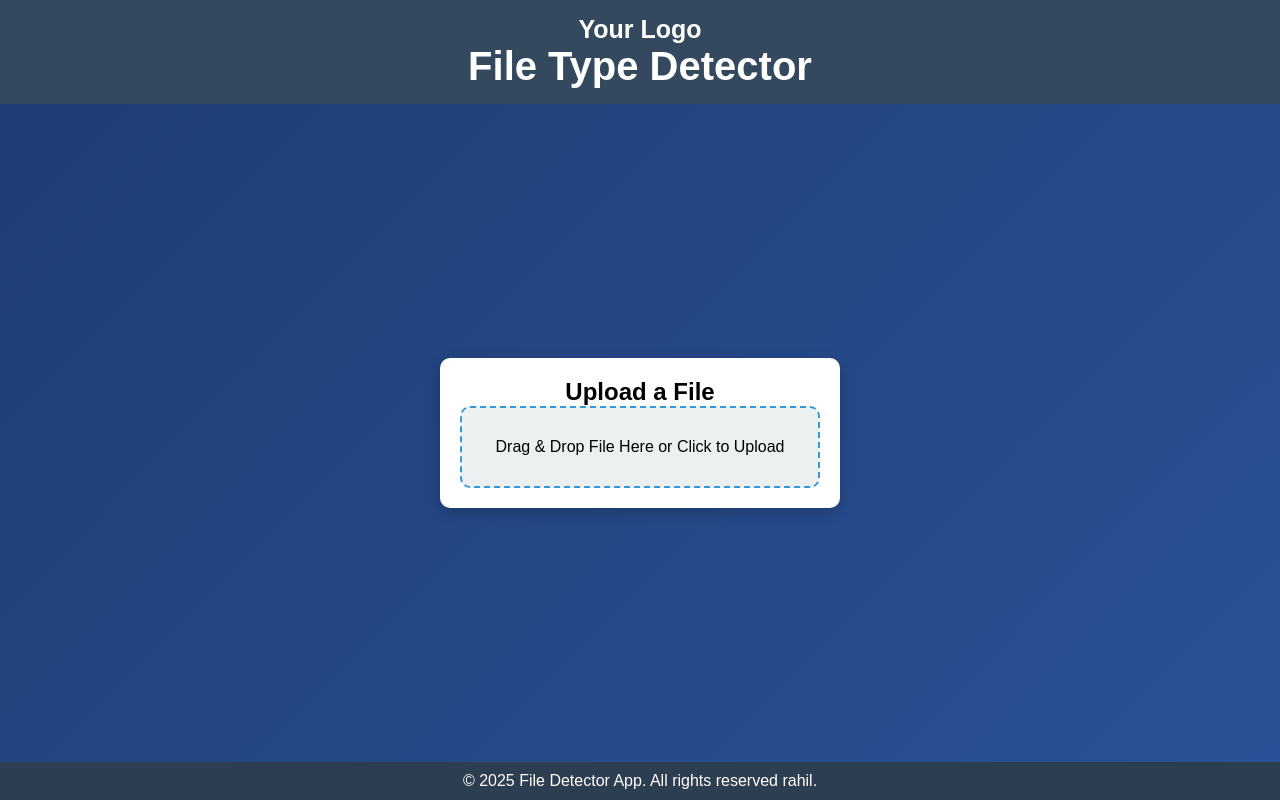
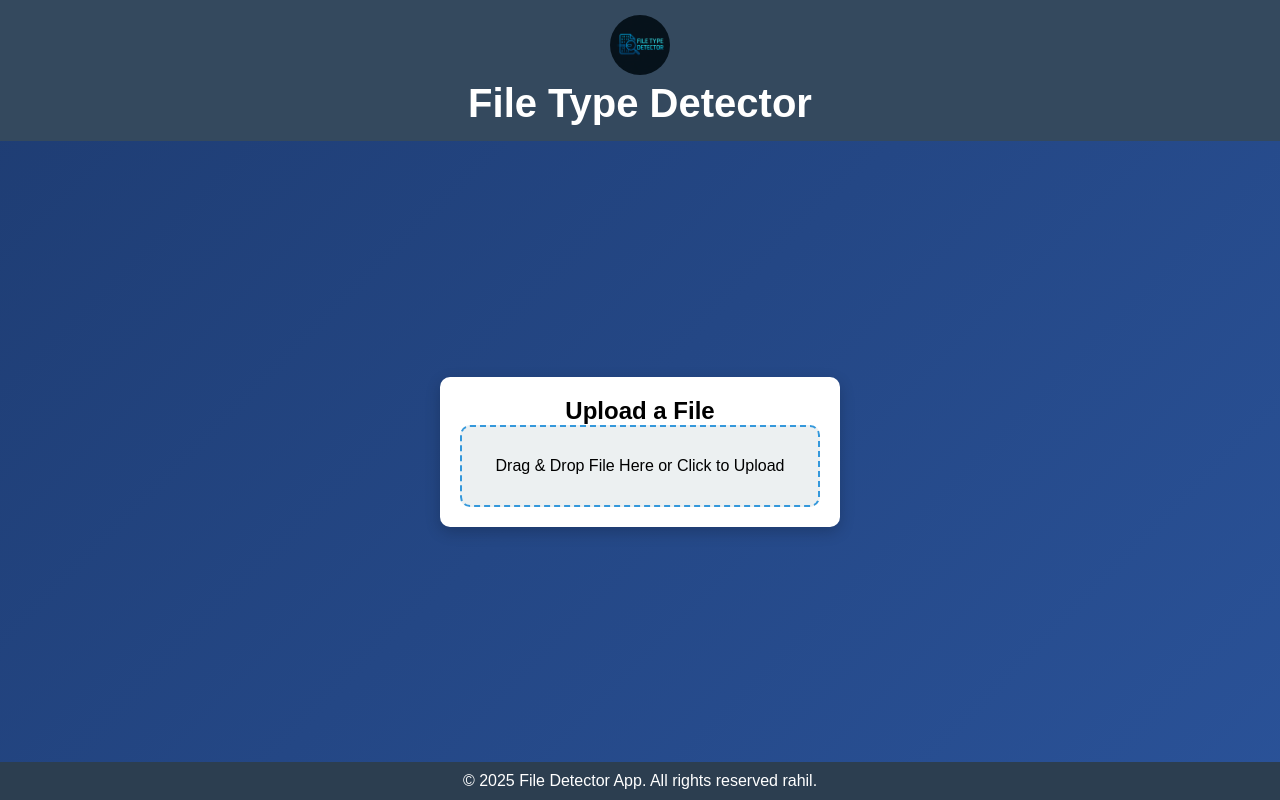
Before and after one commit to Rahilbhoot/FileTypeDetectionApp, a plain HTML site: page FileTypeDetectionWebApp/index.html in a window 1280 px wide. Drawn offline with Linux system fonts and the light colour scheme.

Commit message:
added logo

```diff
--- a/FileTypeDetectionWebApp/index.html
+++ b/FileTypeDetectionWebApp/index.html
@@ -10,7 +10,10 @@
 
 <body>
     <header>
-        <div class="logo">Your Logo</div>
+        <div class="logo">
+            <img src="/FileTypeDetectionApp/FileTypeDetectionWebApp/Assets/ChatGPT Image Apr 26, 2025, 11_08_11 AM.png"
+                alt="" class="main-logo">
+        </div>
         <h1>File Type Detector</h1>
     </header>
     <main>
--- a/FileTypeDetectionWebApp/style.css
+++ b/FileTypeDetectionWebApp/style.css
@@ -12,6 +12,11 @@ body {
     justify-content: space-between;
     height: 100vh;
     background: linear-gradient(135deg, #1e3c72, #2a5298);
+}
+
+.main-logo {
+    width: 60px;
+    border-radius: 50px;
 }
 
 header {
```
Also changed, not shown: FileTypeDetectionWebApp/Assets/ChatGPT Image Apr 26, 2025, 11_08_11 AM.png (added).
